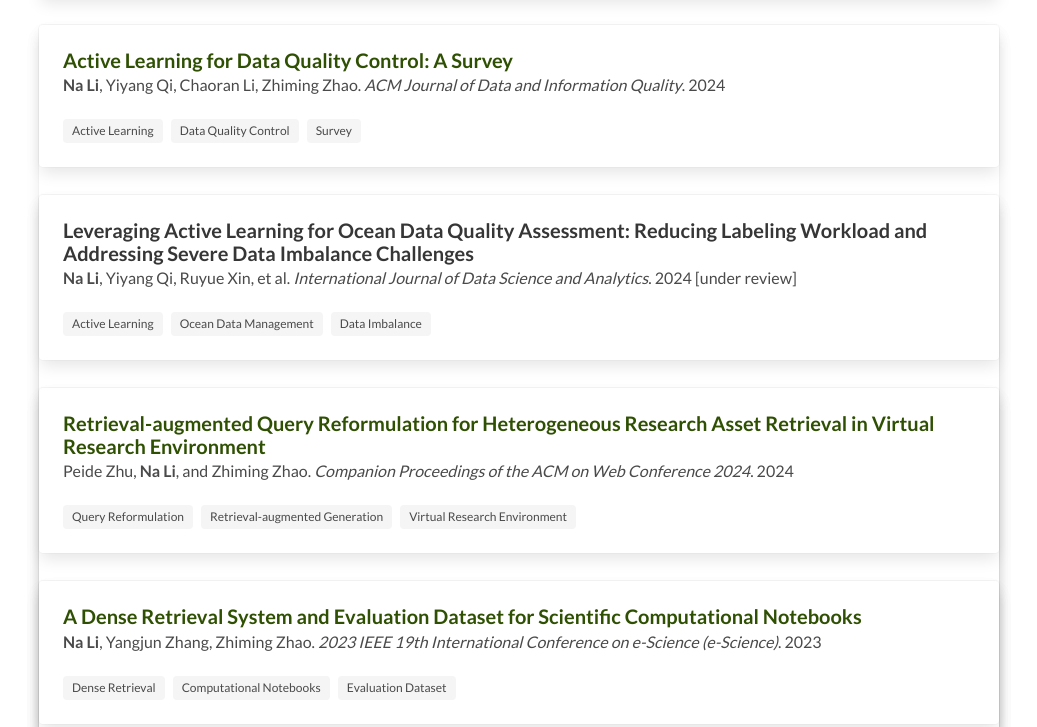
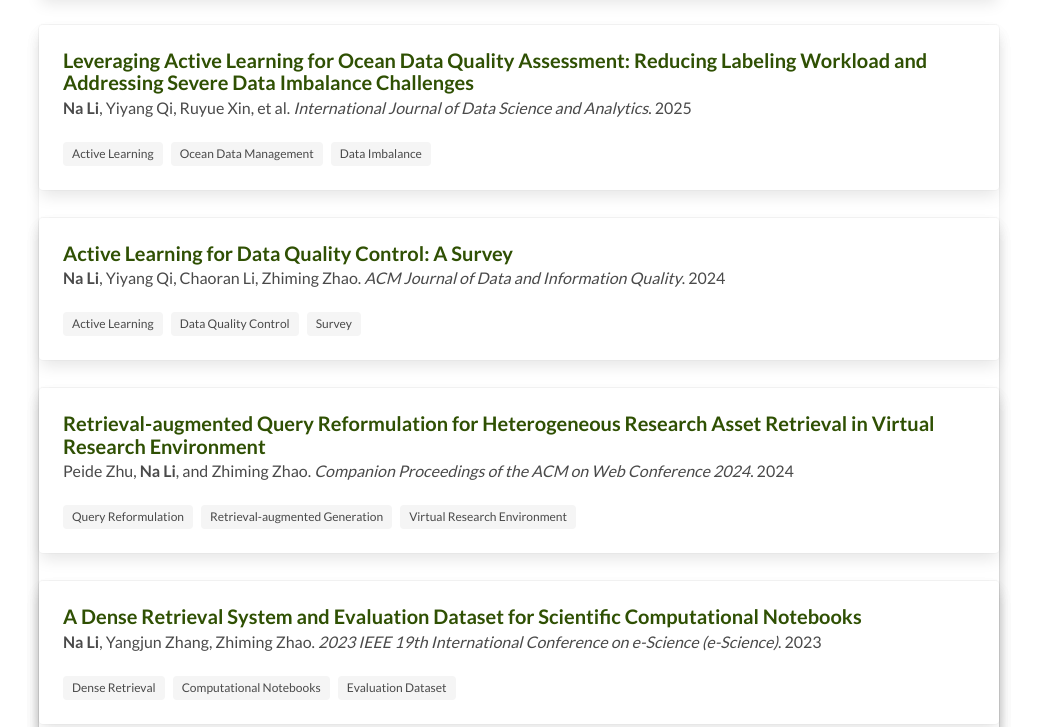
Before and after one commit to nali001/nali001.github.io, a plain HTML site: page index.html in a window 1280 px wide. Shown: the part 875-1602 px from the top of the page, without its empty margins (121-1158 px from the left). Drawn offline with Linux system fonts and the light colour scheme.

Commit message:
Add URL to paper

```diff
--- a/index.html
+++ b/index.html
@@ -73,8 +73,14 @@
     <div class="container">
       <h1 class="title">About Me</h1>
       <hr />
-      <p class="subtitle is-5">I am currently a Postdoc in the <a href="https://indelab.org/" style="color:darkred;">INDElab</a> and the <a href="https://discoverylab.ai/" style="color:darkred;">Discovery Lab</a>, working with <a href="https://www.uva.nl/en/profile/g/r/p.t.groth/p.t.groth.html" style="color:darkred;">Prof. Paul Groth</a>. I finished my
-        Ph.D. in the <a href="https://mns-research.nl/" style="color:darkred;">MNS</a> group, supervised by <a href="https://www.uva.nl/en/profile/z/h/z.zhao/z.zhao.html" style="color:darkred;">Dr. Zhiming Zhao</a> and <a href="https://www.uva.nl/profiel/g/r/p.grosso/p.grosso.html" style="color:darkred;">Prof. Paola Grosso</a>. My research interests are
+      <p class="subtitle is-5">I am currently a Postdoc in the <a href="https://indelab.org/"
+          style="color:darkred;">INDElab</a> and the <a href="https://discoverylab.ai/" style="color:darkred;">Discovery
+          Lab</a>, working with <a href="https://www.uva.nl/en/profile/g/r/p.t.groth/p.t.groth.html"
+          style="color:darkred;">Prof. Paul Groth</a>. I finished my
+        Ph.D. in the <a href="https://mns-research.nl/" style="color:darkred;">MNS</a> group, supervised by <a
+          href="https://www.uva.nl/en/profile/z/h/z.zhao/z.zhao.html" style="color:darkred;">Dr. Zhiming Zhao</a> and <a
+          href="https://www.uva.nl/profiel/g/r/p.grosso/p.grosso.html" style="color:darkred;">Prof. Paola Grosso</a>. My
+        research interests are
         research asset search, data quality control and active learning. </p>
     </div>
   </section>
@@ -89,7 +95,8 @@
             <div class="media-content">
               <p class="title is-5"><a href="https://doi.org/10.1002/spe.3406">Search Multiple Types of Research Assets
                   From Jupyter Notebook</a></p>
-              <p class="subtitle is-6"><b>Na Li</b>, Siamak Farshidi, Zhiming Zhao. <i>Software: Practice and Experience</i>. 2025</p>
+              <p class="subtitle is-6"><b>Na Li</b>, Siamak Farshidi, Zhiming Zhao. <i>Software: Practice and
+                  Experience</i>. 2025</p>
             </div>
           </div>
           <div class="content">
@@ -102,40 +109,17 @@
           </div>
         </div>
       </div>
-
       <div class="card card-gap">
 
         <div class="card">
           <div class="card-content">
             <div class="media">
               <div class="media-content">
-                <p class="title is-5">
-                  <a href="https://dl.acm.org/doi/10.1145/3663369">Active Learning for Data Quality Control: A
-                    Survey</a>
-                </p>
-                <p class="subtitle is-6"><b>Na Li</b>, Yiyang Qi, Chaoran Li, Zhiming Zhao. <i>ACM Journal of Data and Information Quality</i>. 2024</p>
-              </div>
-            </div>
-            <div class="content">
-              <div class="tags">
-                <span class="tag">Active Learning</span>
-                <span class="tag">Data Quality Control</span>
-                <span class="tag">Survey</span>
-              </div>
-            </div>
-          </div>
-        </div>
-
-        <div class="card card-gap">
-
-          <div class="card">
-            <div class="card-content">
-              <div class="media">
-                <div class="media-content">
-                  <p class="title is-5">Leveraging Active Learning for Ocean Data Quality Assessment: Reducing Labeling
-                    Workload and Addressing Severe Data Imbalance Challenges</p>
-                  <p class="subtitle is-6"><b>Na Li</b>, Yiyang Qi, Ruyue Xin, et al. <i>International Journal of Data Science and Analytics</i>. 2024 [under
-                    review]</p>
+                <p class="title is-5"><a href="https://link.springer.com/article/10.1007/s41060-025-00751-w">Leveraging
+                    Active Learning for Ocean Data Quality Assessment: Reducing Labeling
+                    Workload and Addressing Severe Data Imbalance Challenges</a></p>
+                <p class="subtitle is-6"><b>Na Li</b>, Yiyang Qi, Ruyue Xin, et al. <i>International Journal of Data
+                    Science and Analytics</i>. 2025</p>
               </div>
             </div>
             <div class="content">
@@ -154,9 +138,36 @@
             <div class="card-content">
               <div class="media">
                 <div class="media-content">
-                    <p class="title is-5"><a href="https://dl.acm.org/doi/10.1145/3589335.3651553">Retrieval-augmented Query Reformulation for Heterogeneous Research Asset
+                  <p class="title is-5">
+                    <a href="https://dl.acm.org/doi/10.1145/3663369">Active Learning for Data Quality Control: A
+                      Survey</a>
+                  </p>
+                  <p class="subtitle is-6"><b>Na Li</b>, Yiyang Qi, Chaoran Li, Zhiming Zhao. <i>ACM Journal of Data and
+                      Information Quality</i>. 2024</p>
+                </div>
+              </div>
+              <div class="content">
+                <div class="tags">
+                  <span class="tag">Active Learning</span>
+                  <span class="tag">Data Quality Control</span>
+                  <span class="tag">Survey</span>
+                </div>
+              </div>
+            </div>
+          </div>
+
+
+          <div class="card card-gap">
+
+            <div class="card">
+              <div class="card-content">
+                <div class="media">
+                  <div class="media-content">
+                    <p class="title is-5"><a href="https://dl.acm.org/doi/10.1145/3589335.3651553">Retrieval-augmented
+                        Query Reformulation for Heterogeneous Research Asset
                         Retrieval in Virtual Research Environment</a></p>
-                    <p class="subtitle is-6">Peide Zhu, <b>Na Li</b>, and Zhiming Zhao. <i>Companion Proceedings of the ACM on Web Conference 2024</i>. 2024
+                    <p class="subtitle is-6">Peide Zhu, <b>Na Li</b>, and Zhiming Zhao. <i>Companion Proceedings of the
+                        ACM on Web Conference 2024</i>. 2024
                     </p>
                   </div>
                 </div>
@@ -181,7 +192,8 @@
                         <a href="https://ieeexplore.ieee.org/document/10254859">A Dense Retrieval System and Evaluation
                           Dataset for Scientific Computational Notebooks</a>
                       </p>
-                    <p class="subtitle is-6"><b>Na Li</b>, Yangjun Zhang, Zhiming Zhao. <i>2023 IEEE 19th International Conference on e-Science (e-Science)</i>.
+                      <p class="subtitle is-6"><b>Na Li</b>, Yangjun Zhang, Zhiming Zhao. <i>2023 IEEE 19th
+                          International Conference on e-Science (e-Science)</i>.
                         2023</p>
                     </div>
                   </div>
@@ -202,10 +214,12 @@
                     <div class="media">
                       <div class="media-content">
                         <p class="title is-5">
-                        <a href="https://dl.acm.org/doi/abs/10.1145/3543873.3587360">CNSVRE: A query reformulated search
+                          <a href="https://dl.acm.org/doi/abs/10.1145/3543873.3587360">CNSVRE: A query reformulated
+                            search
                             system with explainable summarization for virtual research environment</a>
                         </p>
-                      <p class="subtitle is-6"><b>Na Li</b>, Yangjun Zhang, Zhiming Zhao. <i>Companion Proceedings of the ACM Web Conference 2023</i>. 2023</p>
+                        <p class="subtitle is-6"><b>Na Li</b>, Yangjun Zhang, Zhiming Zhao. <i>Companion Proceedings of
+                            the ACM Web Conference 2023</i>. 2023</p>
                       </div>
                     </div>
                     <div class="content">
@@ -225,10 +239,12 @@
                       <div class="media">
                         <div class="media-content">
                           <p class="title is-5">
-                          <a href="https://ieeexplore.ieee.org/document/10386969">Ocean Data Quality Assessment through
+                            <a href="https://ieeexplore.ieee.org/document/10386969">Ocean Data Quality Assessment
+                              through
                               Outlier Detection-enhanced Active Learning</a>
                           </p>
-                        <p class="subtitle is-6"><b>Na Li</b>, Yiyang Qi, Ruyue Xin, Zhiming Zhao. <i>2023 IEEE International Conference on Big Data (BigData)</i>. 2023
+                          <p class="subtitle is-6"><b>Na Li</b>, Yiyang Qi, Ruyue Xin, Zhiming Zhao. <i>2023 IEEE
+                              International Conference on Big Data (BigData)</i>. 2023
                           </p>
                         </div>
                       </div>
```
Lines whose indentation alone changed are shown as unchanged.
